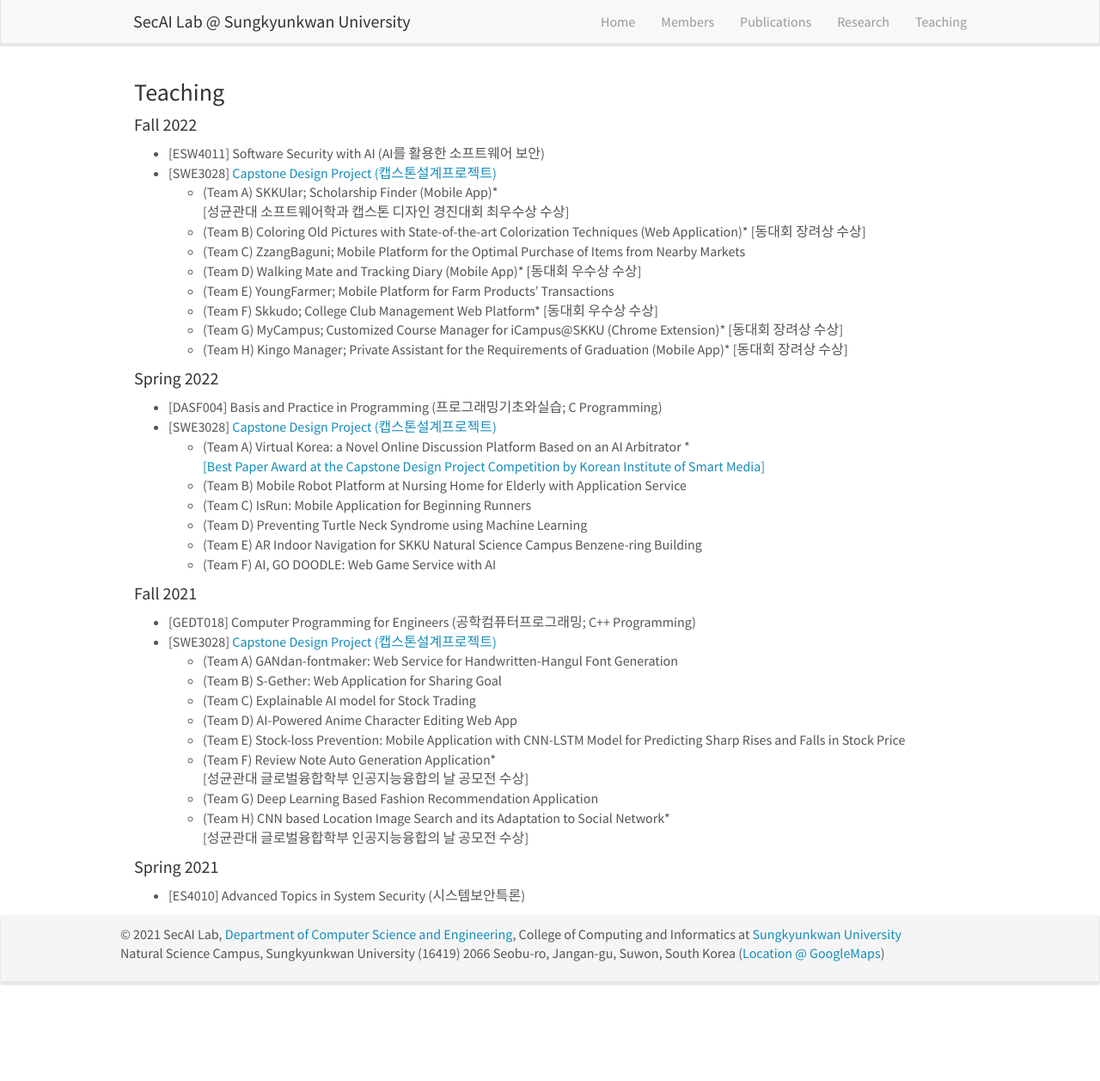
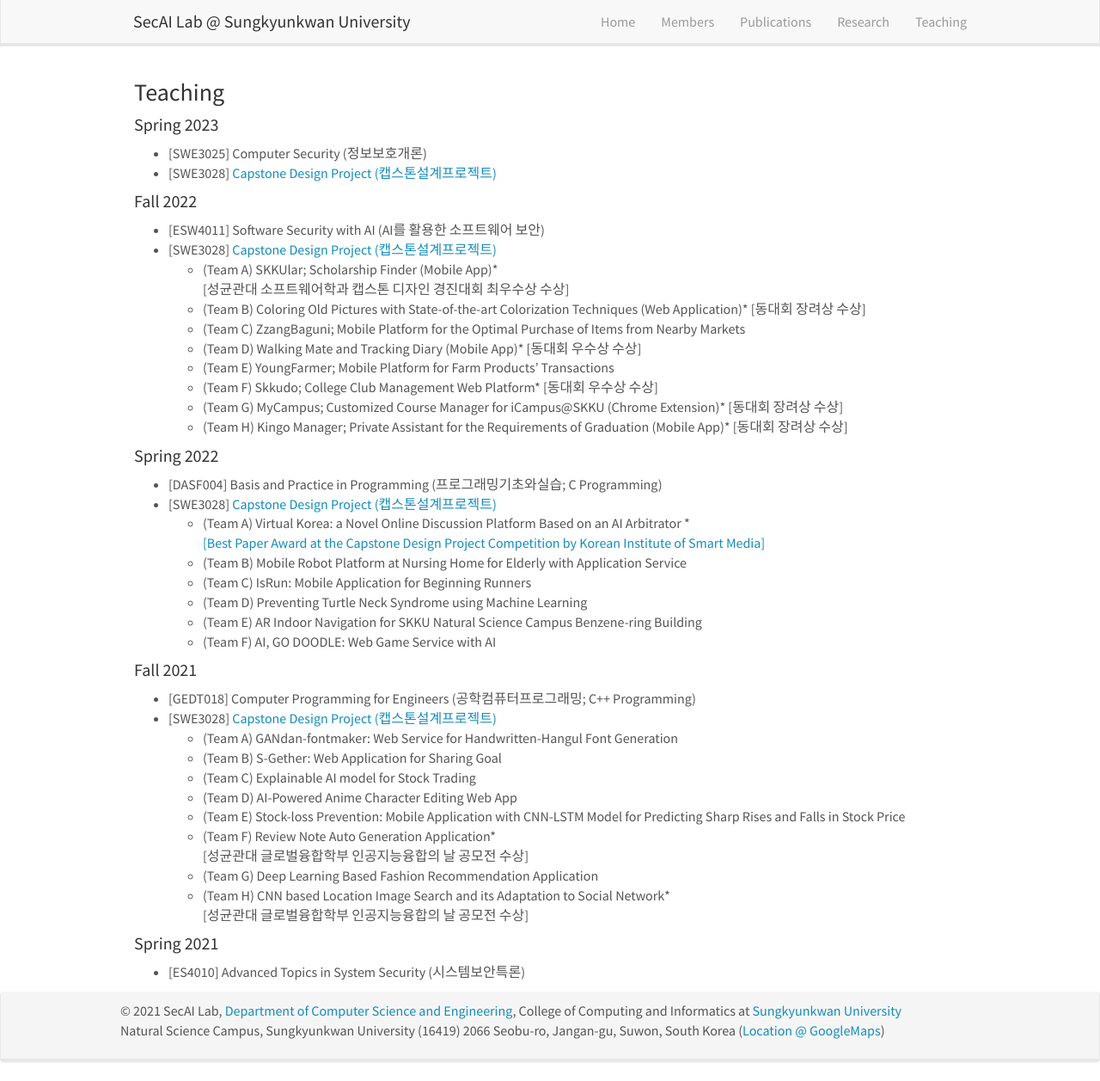
Before and after one commit to SecAI-Lab/secai-lab.github.io, a Jekyll site: the page built from _pages/teaching.md, in a window 1280 px wide and 1257 px high. Shown: the whole window at 86% size. Built offline with Jekyll 4.4.1, drawn with Linux system fonts in a browser that asks for light colours; nearby versions of some CDN libraries.

Commit message:
courses for spring 2023 updated

```diff
--- a/_pages/teaching.md
+++ b/_pages/teaching.md
@@ -7,6 +7,10 @@ permalink: /teaching/
 ---
 
 ### Teaching
+
+#### Spring 2023
+* [SWE3025] Computer Security (정보보호개론)
+* [SWE3028] <a href="#" target="_blank">Capstone Design Project (캡스톤설계프로젝트)</a>
 
 #### Fall 2022
 * [ESW4011] Software Security with AI (AI를 활용한 소프트웨어 보안)
```
